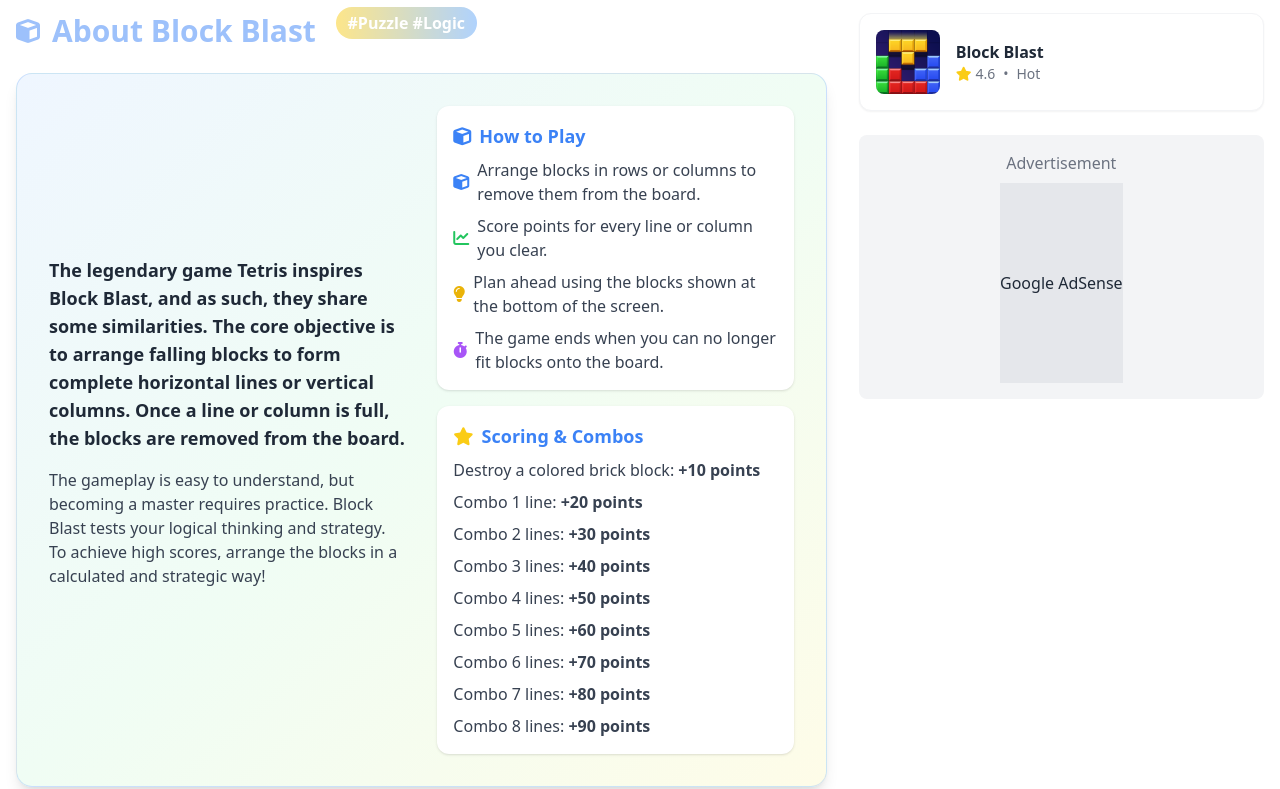
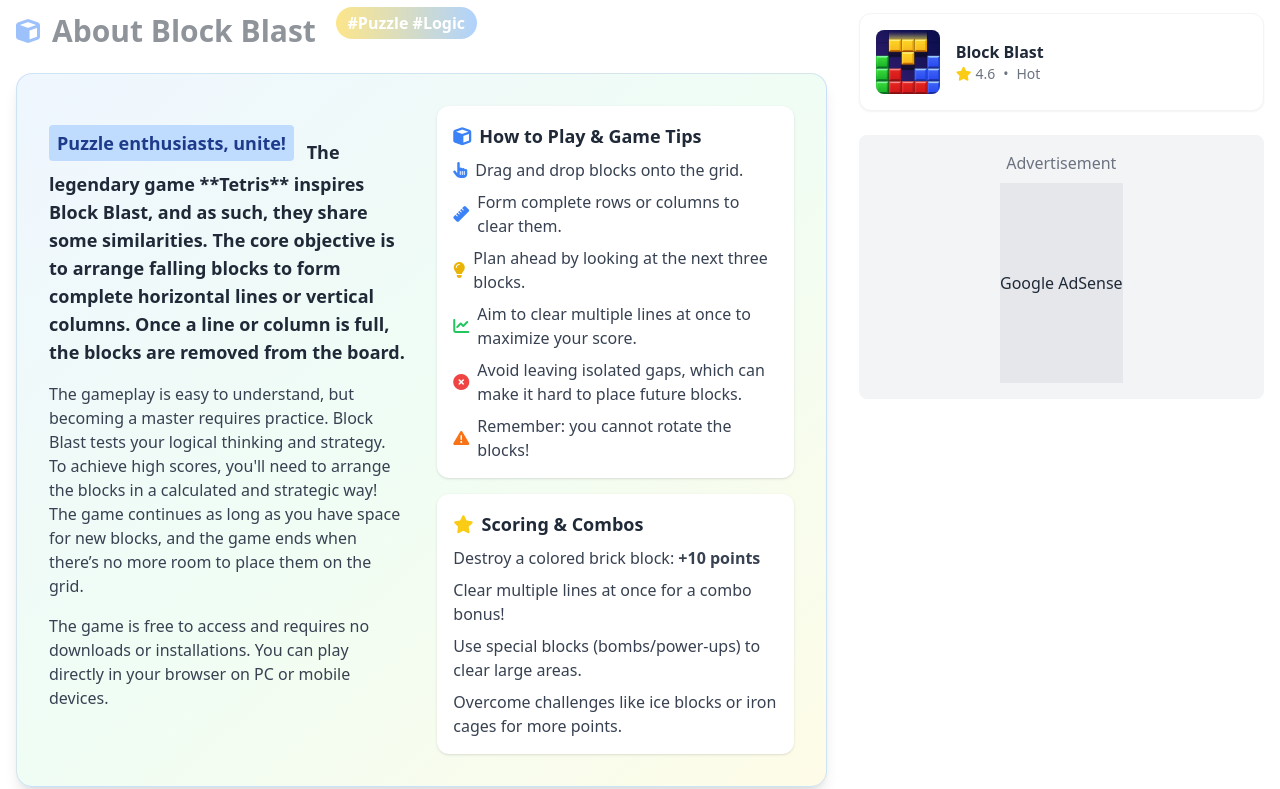
Before and after one commit to blockblastio/blockblastio.github.io, a plain HTML site: page index.html in a window 1280 px wide. Shown: the part 751-1540 px from the top of the page. Drawn offline with nearby package versions, Linux system fonts and the light colour scheme.

Commit message:
Update index.html

```diff
--- a/index.html
+++ b/index.html
@@ -135,43 +135,44 @@
 
                 <!-- Game Description -->
                 <section class="mb-8">
-                <h3 class="text-3xl font-extrabold mb-6 text-primary flex items-center gap-3 animate-pulse">
+                    <h1 class="text-3xl font-extrabold mb-6 text-gray-800 flex items-center gap-3 animate-pulse">
                         <i class="fas fa-cube text-2xl text-blue-500"></i>
                         About Block Blast
                         <span class="bg-gradient-to-r from-yellow-400 to-blue-400 text-white px-3 py-1 rounded-full text-base font-bold ml-2 animate-bounce">#Puzzle #Logic</span>
-                </h3>
+                    </h1>
                     <div class="bg-gradient-to-br from-blue-50 via-green-50 to-yellow-50 p-8 rounded-2xl shadow-lg border border-primary/20">
                         <div class="flex flex-col md:flex-row gap-8 items-center">
                             <div class="flex-1">
                                 <p class="mb-4 text-lg text-gray-800 font-semibold">
-                                The legendary game Tetris inspires Block Blast, and as such, they share some similarities. The core objective is to arrange falling blocks to form complete horizontal lines or vertical columns. Once a line or column is full, the blocks are removed from the board.
+                                    <span class="inline-block bg-blue-200 text-blue-900 px-2 py-1 rounded mr-2 font-bold animate-bounce">Puzzle enthusiasts, unite!</span>
+                                    The legendary game **Tetris** inspires Block Blast, and as such, they share some similarities. The core objective is to arrange falling blocks to form complete horizontal lines or vertical columns. Once a line or column is full, the blocks are removed from the board.
                                 </p>
                                 <p class="mb-4 text-base text-gray-700">
-                                The gameplay is easy to understand, but becoming a master requires practice. Block Blast tests your logical thinking and strategy. To achieve high scores, arrange the blocks in a calculated and strategic way!
+                                    The gameplay is easy to understand, but becoming a master requires practice. Block Blast tests your logical thinking and strategy. To achieve high scores, you'll need to arrange the blocks in a calculated and strategic way! The game continues as long as you have space for new blocks, and the game ends when there’s no more room to place them on the grid.
+                                </p>
+                                <p class="mb-4 text-base text-gray-700">
+                                    The game is free to access and requires no downloads or installations. You can play directly in your browser on PC or mobile devices.
                                 </p>
                             </div>
                             <div class="flex-1 flex flex-col gap-4">
                                 <div class="bg-white rounded-xl shadow p-4">
-                                <h4 class="font-bold text-lg text-primary mb-2 flex items-center gap-2"><i class="fas fa-cube text-blue-500"></i> How to Play</h4>
+                                    <h4 class="font-bold text-lg text-gray-800 mb-2 flex items-center gap-2"><i class="fas fa-cube text-blue-500"></i> How to Play & Game Tips</h4>
                                     <ul class="space-y-2 text-gray-700">
-                                    <li class="flex items-center"><i class="fas fa-cube text-blue-500 mr-2"></i> Arrange blocks in rows or columns to remove them from the board.</li>
-                                    <li class="flex items-center"><i class="fas fa-chart-line text-green-500 mr-2"></i> Score points for every line or column you clear.</li>
-                                    <li class="flex items-center"><i class="fas fa-lightbulb text-yellow-500 mr-2"></i> Plan ahead using the blocks shown at the bottom of the screen.</li>
-                                    <li class="flex items-center"><i class="fas fa-stopwatch text-purple-500 mr-2"></i> The game ends when you can no longer fit blocks onto the board.</li>
+                                        <li class="flex items-center"><i class="fas fa-hand-pointer text-blue-500 mr-2"></i> Drag and drop blocks onto the grid.</li>
+                                        <li class="flex items-center"><i class="fas fa-ruler text-blue-500 mr-2"></i> Form complete rows or columns to clear them.</li>
+                                        <li class="flex items-center"><i class="fas fa-lightbulb text-yellow-500 mr-2"></i> Plan ahead by looking at the next three blocks.</li>
+                                        <li class="flex items-center"><i class="fas fa-chart-line text-green-500 mr-2"></i> Aim to clear multiple lines at once to maximize your score.</li>
+                                        <li class="flex items-center"><i class="fas fa-times-circle text-red-500 mr-2"></i> Avoid leaving isolated gaps, which can make it hard to place future blocks.</li>
+                                        <li class="flex items-center"><i class="fas fa-exclamation-triangle text-orange-500 mr-2"></i> Remember: you cannot rotate the blocks!</li>
                                     </ul>
                                 </div>
                                 <div class="bg-white rounded-xl shadow p-4">
-                                <h4 class="font-bold text-lg text-primary mb-2 flex items-center gap-2"><i class="fas fa-star text-yellow-400"></i> Scoring & Combos</h4>
+                                    <h4 class="font-bold text-lg text-gray-800 mb-2 flex items-center gap-2"><i class="fas fa-star text-yellow-400"></i> Scoring & Combos</h4>
                                     <ul class="space-y-2 text-gray-700">
                                         <li>Destroy a colored brick block: <span class="font-bold">+10 points</span></li>
-                                    <li>Combo 1 line: <span class="font-bold">+20 points</span></li>
-                                    <li>Combo 2 lines: <span class="font-bold">+30 points</span></li>
-                                    <li>Combo 3 lines: <span class="font-bold">+40 points</span></li>
-                                    <li>Combo 4 lines: <span class="font-bold">+50 points</span></li>
-                                    <li>Combo 5 lines: <span class="font-bold">+60 points</span></li>
-                                    <li>Combo 6 lines: <span class="font-bold">+70 points</span></li>
-                                    <li>Combo 7 lines: <span class="font-bold">+80 points</span></li>
-                                    <li>Combo 8 lines: <span class="font-bold">+90 points</span></li>
+                                        <li>Clear multiple lines at once for a combo bonus!</li>
+                                        <li>Use special blocks (bombs/power-ups) to clear large areas.</li>
+                                        <li>Overcome challenges like ice blocks or iron cages for more points.</li>
                                     </ul>
                                 </div>
                             </div>
```
Lines whose indentation alone changed are shown as unchanged.
